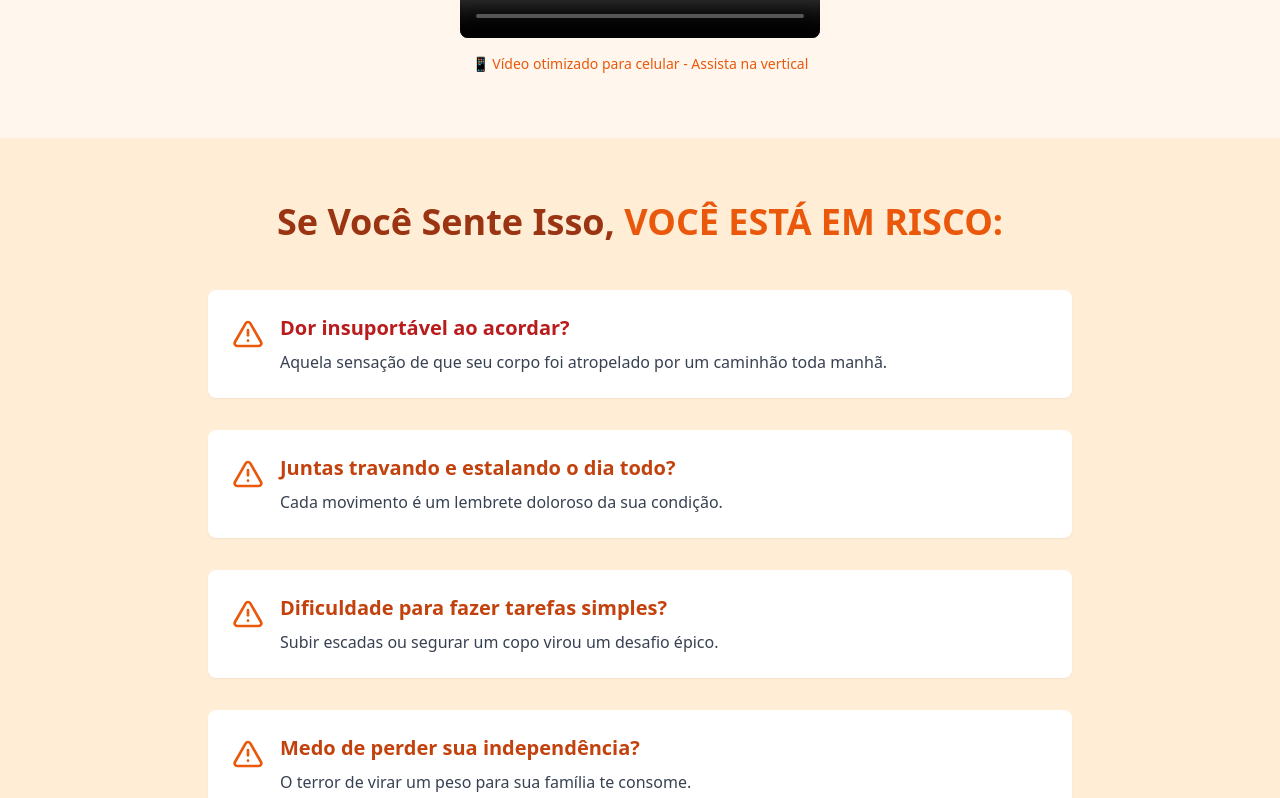
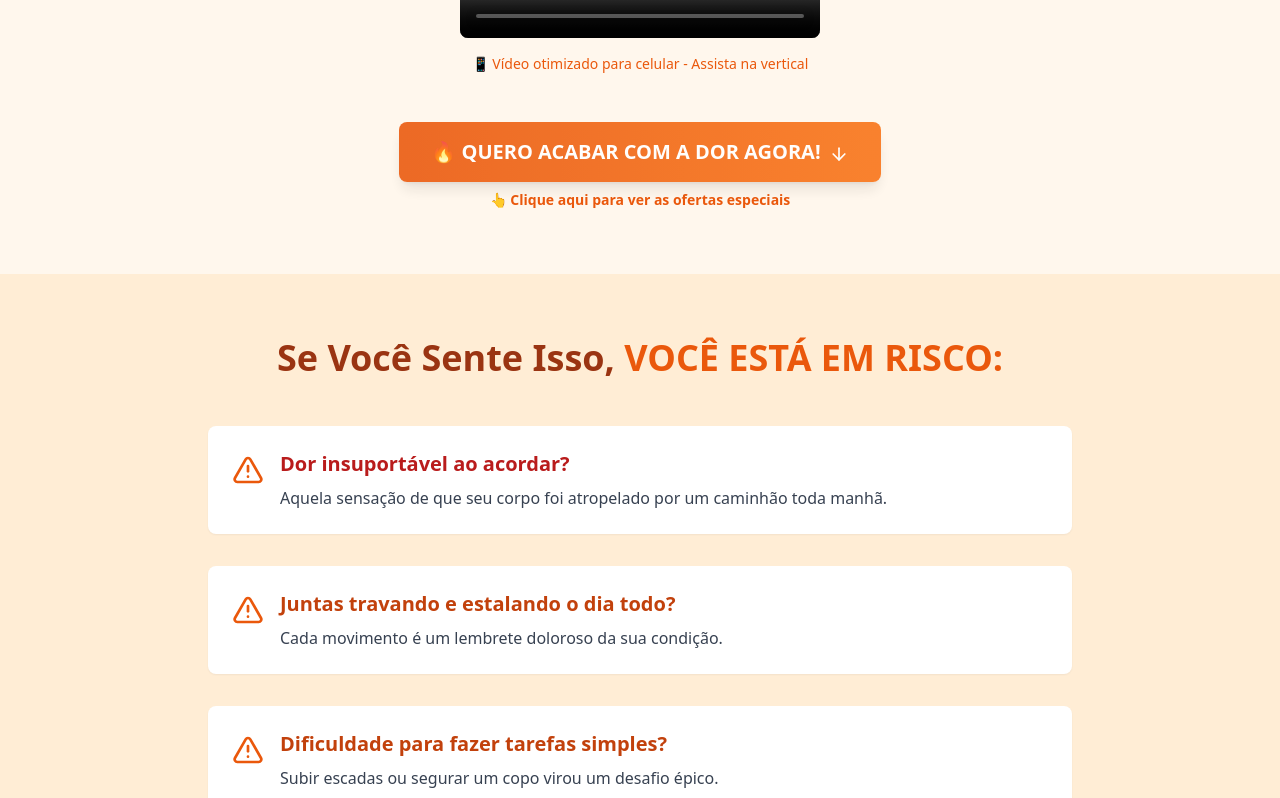
Before and after one commit to oliver21886/coluna, a React (Vite) app: page / in a window 1280 px wide. Shown: the part 1302-2100 px from the top of the page. Built offline with nearby package versions, Linux system fonts and the light colour scheme; grey boxes are pictures that could not be loaded.

Commit message:
Dividir landing page em duas partes

```diff
--- a/src/App.tsx
+++ b/src/App.tsx
@@ -14,7 +14,8 @@ import {
   Award,
   ChevronUp,
   ChevronDown,
-  X
+  X,
+  ArrowDown
 } from 'lucide-react';
 
 // Dados para as notificações
@@ -34,6 +35,7 @@ const notifications = [
 function App() {
   const [currentNotification, setCurrentNotification] = useState(0);
   const [showNotification, setShowNotification] = useState(true);
+  const [showSecondPart, setShowSecondPart] = useState(false);
   const [timeLeft, setTimeLeft] = useState({
     minutes: 8,
     seconds: 32
@@ -69,6 +71,17 @@ function App() {
     return () => clearInterval(timer);
   }, []);
 
+  const handleShowOffers = () => {
+    setShowSecondPart(true);
+    // Scroll suave para a segunda parte
+    setTimeout(() => {
+      const secondPart = document.getElementById('second-part');
+      if (secondPart) {
+        secondPart.scrollIntoView({ behavior: 'smooth' });
+      }
+    }, 100);
+  };
+
   return (
     <div className="min-h-screen bg-white">
       {/* NOTIFICAÇÃO DE COMPRA */}
@@ -97,6 +110,8 @@ function App() {
         </div>
       )}
 
+      {/* PRIMEIRA PARTE DO SITE */}
+      <div>
         {/* HEADER - HEADLINE (O SOCO NA CARA) */}
         <header className="bg-gradient-to-br from-orange-600 via-orange-500 to-orange-400 text-white py-8 md:py-12 text-center relative overflow-hidden">
           <div className="absolute inset-0 bg-black/10"></div>
@@ -150,6 +165,20 @@ function App() {
             <p className="text-sm text-orange-600 mt-4 max-w-md mx-auto">
               📱 Vídeo otimizado para celular - Assista na vertical
             </p>
+
+            {/* BOTÃO PARA MOSTRAR OFERTAS */}
+            <div className="mt-8 md:mt-12">
+              <button
+                onClick={handleShowOffers}
+                className="bg-gradient-to-r from-orange-600 to-orange-500 hover:from-orange-700 hover:to-orange-600 text-white font-bold py-4 px-8 rounded-lg text-lg md:text-xl transition-all transform hover:scale-105 shadow-lg animate-pulse"
+              >
+                🔥 QUERO ACABAR COM A DOR AGORA!
+                <ArrowDown className="w-5 h-5 ml-2 inline-block" />
+              </button>
+              <p className="text-sm text-orange-600 mt-2 font-semibold">
+                👆 Clique aqui para ver as ofertas especiais
+              </p>
+            </div>
           </div>
         </section>
 
@@ -320,6 +349,29 @@ function App() {
           </div>
         </section>
 
+        {/* FOOTER INICIAL */}
+        <footer className="bg-orange-600 text-white py-8 md:py-16 text-center">
+          <div className="max-w-4xl mx-auto px-4">
+            <h3 className="text-xl md:text-2xl lg:text-3xl font-bold mb-4 md:mb-6">
+              NÃO DEIXE A DOR ROUBAR MAIS UM DIA DA SUA VIDA!
+            </h3>
+            <p className="text-base md:text-lg mb-6 md:mb-8 opacity-90">
+              Milhares de pessoas já escolheram o Articulazen para recuperar sua qualidade de vida.
+            </p>
+            <button
+              onClick={handleShowOffers}
+              className="bg-white text-orange-600 hover:bg-gray-100 font-bold py-4 px-8 rounded-lg text-lg md:text-xl transition-all transform hover:scale-105 shadow-lg"
+            >
+              🔥 VER OFERTAS ESPECIAIS
+              <ArrowDown className="w-5 h-5 ml-2 inline-block" />
+            </button>
+          </div>
+        </footer>
+      </div>
+
+      {/* SEGUNDA PARTE DO SITE - OFERTAS E INFORMAÇÕES ADICIONAIS */}
+      {showSecondPart && (
+        <div id="second-part" className="animate-fade-in">
           {/* OFERTA (A HORA DE PASSAR O CARTÃO) */}
           <section className="py-8 md:py-16 bg-gradient-to-br from-orange-600 to-orange-500 text-white">
             <div className="max-w-6xl mx-auto px-4">
@@ -444,7 +496,7 @@ function App() {
             </div>
           </section>
 
-      {/* FOOTER - ÚLTIMA CHAMADA */}
+          {/* FOOTER FINAL */}
           <footer className="bg-orange-600 text-white py-8 md:py-16 text-center">
             <div className="max-w-4xl mx-auto px-4">
               <h3 className="text-xl md:text-2xl lg:text-3xl font-bold mb-4 md:mb-6">
@@ -461,6 +513,8 @@ function App() {
             </div>
           </footer>
         </div>
+      )}
+    </div>
   );
 }
 
--- a/src/index.css
+++ b/src/index.css
@@ -16,3 +16,18 @@
 .animate-slide-in {
   animation: slide-in 0.5s ease-out;
 }
+
+@keyframes fade-in {
+  from {
+    opacity: 0;
+    transform: translateY(20px);
+  }
+  to {
+    opacity: 1;
+    transform: translateY(0);
+  }
+}
+
+.animate-fade-in {
+  animation: fade-in 0.8s ease-out;
+}
```
Lines whose indentation alone changed are shown as unchanged.
